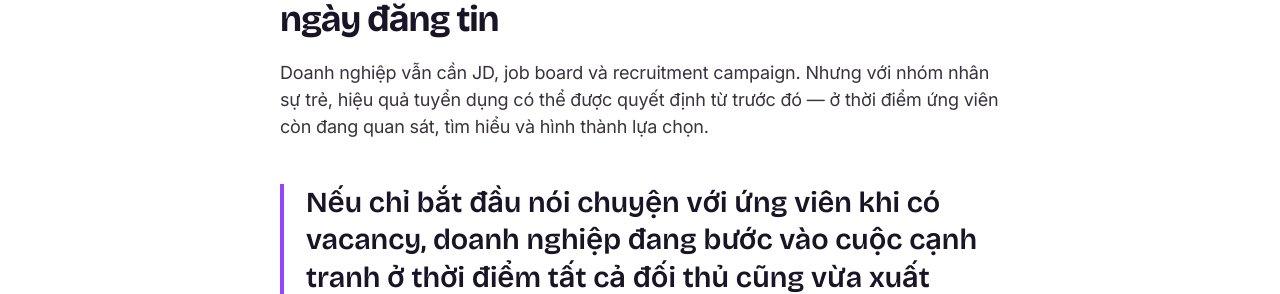
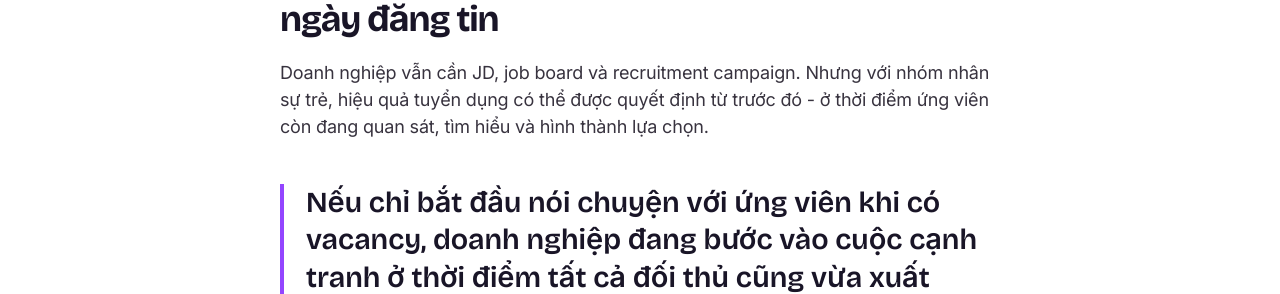
Before and after one commit to upzi-vn/employers, a Jekyll site: the page built from _posts/2026-08-11-vi-sao-jd-khong-con-la-diem-cham-dau-tien.html, in a window 1280 px wide and 900 px high, scrolled down 3105 px. Shown: the part 198-492 px from the top of the window. Built offline with Jekyll 4.4.1, drawn with Linux system fonts in a browser that asks for light colours; some of the changed text lies outside the part shown.

Commit message:
Fix formatting issues in job description HTML

```diff
--- a/_posts/2026-08-11-vi-sao-jd-khong-con-la-diem-cham-dau-tien.html
+++ b/_posts/2026-08-11-vi-sao-jd-khong-con-la-diem-cham-dau-tien.html
@@ -26,7 +26,7 @@
 
     <p>Đến khi JD xuất hiện, ứng viên có thể đã có sẵn một cảm nhận: doanh nghiệp này có gần gũi không, có phù hợp với mình không, môi trường có vẻ như thế nào, người trẻ ở đó có cơ hội phát triển không.</p>
 
-    <div class="quote">JD ngày càng ít khi là nơi mối quan hệ với ứng viên bắt đầu. Nó thường là nơi một ấn tượng đã có từ trước được xác nhận — hoặc bị phá vỡ.</div>
+    <div class="quote">JD ngày càng ít khi là nơi mối quan hệ với ứng viên bắt đầu. Nó thường là nơi một ấn tượng đã có từ trước được xác nhận - hoặc bị phá vỡ.</div>
 
     <h2>Ứng viên trẻ đang hình thành shortlist trước khi họ thực sự tìm việc</h2>
     <p>Intern & Fresher thường chưa có một danh sách dài kinh nghiệm để so sánh giữa các nhà tuyển dụng. Vì vậy, những tín hiệu họ quan sát được trước khi apply có thể ảnh hưởng mạnh đến việc doanh nghiệp nào được nhớ tới đầu tiên khi nhu cầu tìm việc xuất hiện.</p>
@@ -74,7 +74,7 @@
     <p>Khi Employer Brand tạo kỳ vọng và JD xác nhận kỳ vọng đó bằng thông tin rõ ràng, trải nghiệm của ứng viên trở nên nhất quán hơn.</p>
 
     <h2>Tuyển young talent vì thế bắt đầu sớm hơn ngày đăng tin</h2>
-    <p>Doanh nghiệp vẫn cần JD, job board và recruitment campaign. Nhưng với nhóm nhân sự trẻ, hiệu quả tuyển dụng có thể được quyết định từ trước đó — ở thời điểm ứng viên còn đang quan sát, tìm hiểu và hình thành lựa chọn.</p>
+    <p>Doanh nghiệp vẫn cần JD, job board và recruitment campaign. Nhưng với nhóm nhân sự trẻ, hiệu quả tuyển dụng có thể được quyết định từ trước đó - ở thời điểm ứng viên còn đang quan sát, tìm hiểu và hình thành lựa chọn.</p>
 
     <div class="quote">Nếu chỉ bắt đầu nói chuyện với ứng viên khi có vacancy, doanh nghiệp đang bước vào cuộc cạnh tranh ở thời điểm tất cả đối thủ cũng vừa xuất hiện.</div>
 
```
